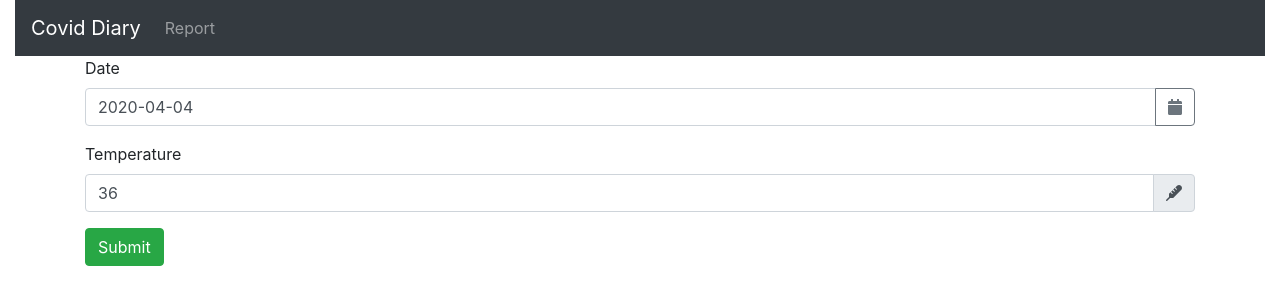
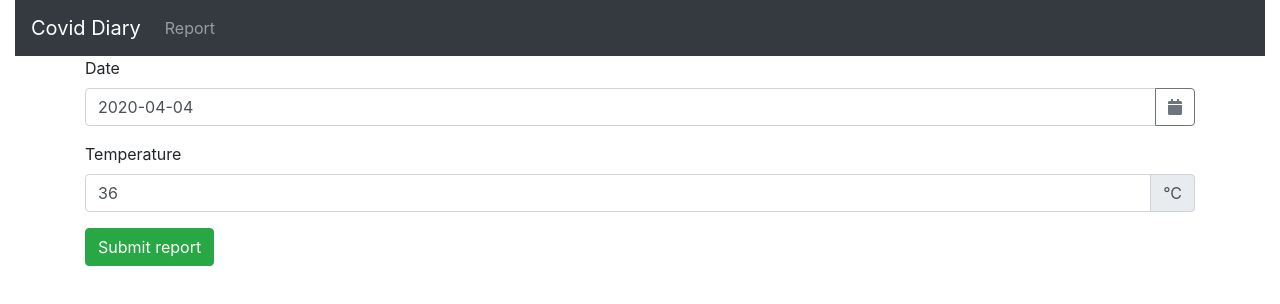
Before and after one commit to vhermecz/covid-diary, an Angular app in the folder frontend/: page /report in a window 1280 px wide. Shown: the top 304 px of the page. Built offline with nearby package versions, Linux system fonts and the light colour scheme.

Commit message:
Use unit for temperature suffix

```diff
--- a/frontend/src/app/report-form/report-form.component.html
+++ b/frontend/src/app/report-form/report-form.component.html
@@ -40,12 +40,12 @@
                 />
                 <div class="input-group-append">
                     <span class="input-group-text">
-                        <fa-icon icon="thermometer"></fa-icon>
+                        &deg;C
                     </span>
                 </div>
             </div>
         </div>
 
-        <button type="submit" class="btn btn-success">Submit</button>
+        <button type="submit" class="btn btn-success">Submit report</button>
     </form>
 </div>
```
